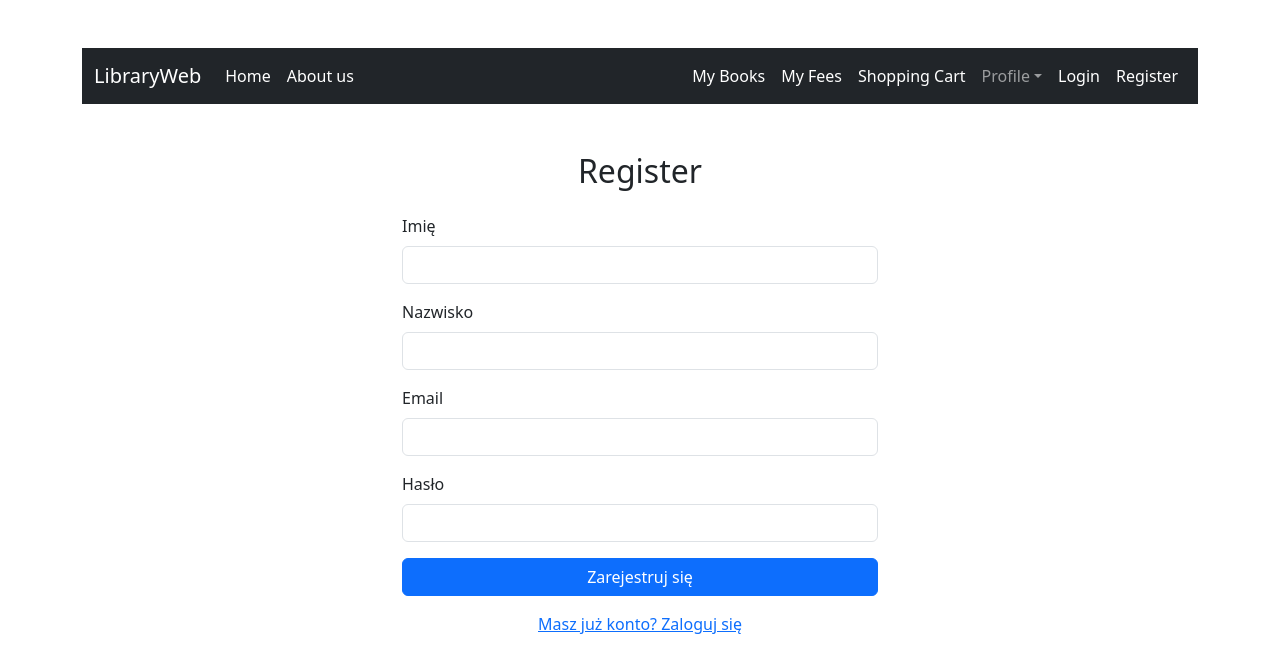
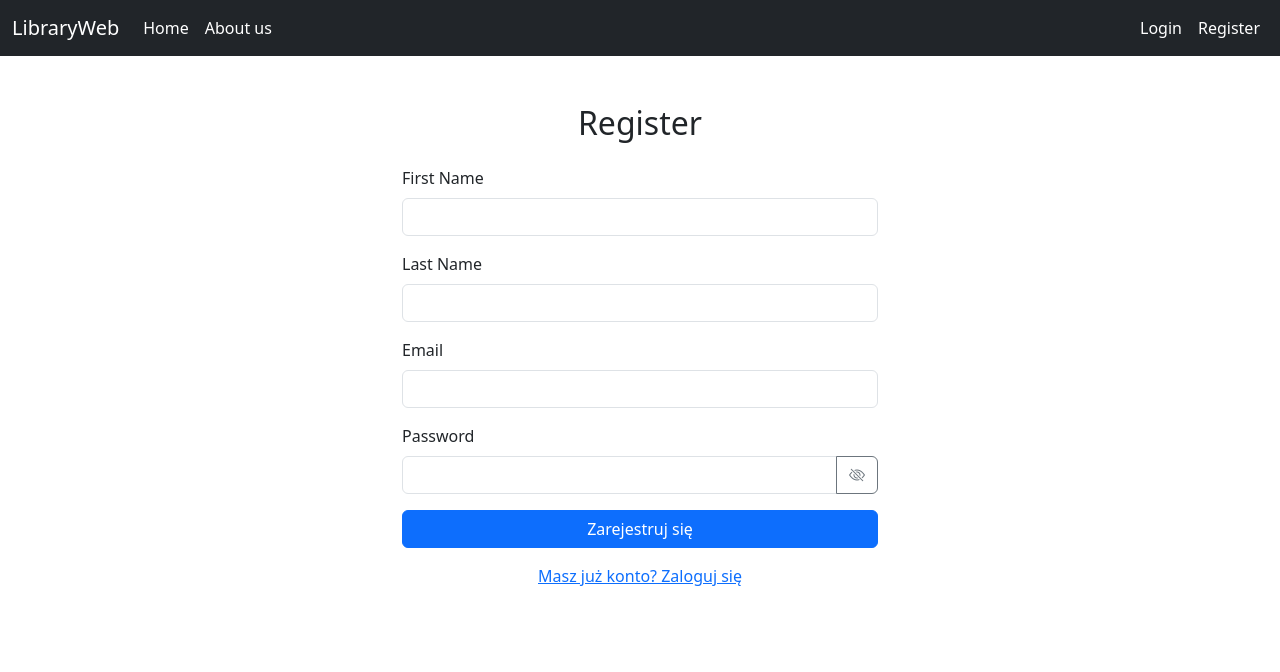
Before and after one commit to pterq/LibraryWeb, a React (Vite) app in the folder library-client/: page /register in a window 1280 px wide. Shown: the top 672 px of the page. Built offline with nearby package versions, Linux system fonts and the light colour scheme.

Commit message:
backend - login register

```diff
--- a/library-client/index.html
+++ b/library-client/index.html
@@ -4,6 +4,11 @@
 		<meta charset="UTF-8" />
 		<link rel="icon" type="image/svg+xml" href="/favicon.svg" />
 		<meta name="viewport" content="width=device-width, initial-scale=1.0" />
+		<link
+			rel="stylesheet"
+			href="https://cdn.jsdelivr.net/npm/bootstrap-icons@1.11.1/font/bootstrap-icons.css"
+		/>
+
 		<title>library-client</title>
 	</head>
 	<body>
--- a/library-client/src/App.tsx
+++ b/library-client/src/App.tsx
@@ -1,40 +1,88 @@
 import "./App.css";
 import "bootstrap/dist/css/bootstrap.min.css";
 import "bootstrap/dist/js/bootstrap.min.js";
+
 import { BrowserRouter as Router, Routes, Route } from "react-router-dom";
 
 import NavBar from "./component/common/NavBar";
 import AboutUsPage from "./component/common/AboutUsPage";
 import BooksPage from "./component/books/BooksPage";
+import UserBooksPage from "./component/books/UserBooksPage";
 import MyFeesPage from "./component/fees/MyFeesPage";
 import CartPage from "./component/shoppingCart/CartPage";
 import LogoutPage from "./component/login-register-logout/LogoutPage";
 import SettingsPage from "./component/user/SettingsPage";
 import LoginPage from "./component/login-register-logout/LoginPage";
 import RegisterPage from "./component/login-register-logout/RegisterPage";
+import BookCard from "./component/books/BookCard";
 
-import BookCard from "./component/books/BookCard";
+import { AuthProvider } from "./context/AuthContext";
+import ProtectedRoute from "./component/common/ProtectedRoute";
 
 function App() {
 	return (
-		<div className="container mt-5">
+		<AuthProvider>
 			<Router>
 				<NavBar />
-				<Routes>
-					<Route path="/" element={<BooksPage />} />
-					<Route path="/about-us" element={<AboutUsPage />} />
-					<Route path="/my-fees" element={<MyFeesPage />} />
-					<Route path="/shopping-cart" element={<CartPage />} />
-					<Route path="/settings" element={<SettingsPage />} />
-					<Route path="/logout" element={<LogoutPage />} />
 
-					<Route path="/login" element={<LoginPage />} />
-					<Route path="/register" element={<RegisterPage />} />
+				<div className="container mt-5">
+					<Routes>
+						{/* Public pages */}
+						<Route path="/" element={<BooksPage />} />
+						<Route path="/about-us" element={<AboutUsPage />} />
+						<Route path="/login" element={<LoginPage />} />
+						<Route path="/register" element={<RegisterPage />} />
+						<Route path="/book/:id" element={<BookCard />} />
 
-					<Route path="/book/:id" element={<BookCard />} />
-				</Routes>
+						{/* Protected pages */}
+						<Route
+							path="/my-books"
+							element={
+								<ProtectedRoute>
+									<UserBooksPage />
+								</ProtectedRoute>
+							}
+						/>
+
+						<Route
+							path="/my-fees"
+							element={
+								<ProtectedRoute>
+									<MyFeesPage />
+								</ProtectedRoute>
+							}
+						/>
+
+						<Route
+							path="/shopping-cart"
+							element={
+								<ProtectedRoute>
+									<CartPage />
+								</ProtectedRoute>
+							}
+						/>
+
+						<Route
+							path="/settings"
+							element={
+								<ProtectedRoute>
+									<SettingsPage />
+								</ProtectedRoute>
+							}
+						/>
+
+						<Route
+							path="/logout"
+							element={
+								<ProtectedRoute>
+									<LogoutPage />
+								</ProtectedRoute>
+							}
+						/>
+					</Routes>
+				</div>
 			</Router>
-		</div>
+		</AuthProvider>
 	);
 }
 
--- /dev/null
+++ b/library-client/src/component/books/UserBooksPage.tsx
@@ -0,0 +1,7 @@
+import React from "react";
+
+const UserBooksPage = () => {
+	return <div></div>;
+};
+
+export default UserBooksPage;
--- a/library-client/src/component/common/NavBar.tsx
+++ b/library-client/src/component/common/NavBar.tsx
@@ -1,6 +1,9 @@
 import { Link } from "react-router-dom";
+import { useAuth } from "../../context/AuthContext";
 
 const NavBar = () => {
+	const { token, logout } = useAuth();
+
 	return (
 		<div>
 			<nav className="navbar navbar-expand-lg navbar-dark bg-dark mb-5">
@@ -8,6 +11,7 @@ const NavBar = () => {
 					<Link className="navbar-brand" to={"/"}>
 						LibraryWeb
 					</Link>
+
 					<button
 						className="navbar-toggler"
 						type="button"
@@ -19,53 +23,45 @@ const NavBar = () => {
 					>
 						<span className="navbar-toggler-icon"></span>
 					</button>
+
 					<div className="collapse navbar-collapse" id="navbarSupportedContent">
 						<ul className="navbar-nav me-auto mb-2 mb-lg-0">
 							<li className="nav-item">
-								<Link className="nav-link active" aria-current="page" to={"/"}>
+								<Link className="nav-link active" to={"/"}>
 									Home
 								</Link>
 							</li>
 							<li className="nav-item">
-								<Link
-									className="nav-link active"
-									aria-current="page"
-									to={"/about-us"}
-								>
+								<Link className="nav-link active" to={"/about-us"}>
 									About us
 								</Link>
 							</li>
 						</ul>
+
 						<ul className="navbar-nav ms-auto mb-2 mb-lg-0 ">
+							{/* ZALOGOWANY */}
+
+							{token && (
+								<>
 									<li className="nav-item">
-								<Link
-									className="nav-link active"
-									aria-current="page"
-									to={"/my-books"}
-								>
+										<Link className="nav-link active" to={"/my-books"}>
 											My Books
 										</Link>
 									</li>
+
 									<li className="nav-item">
-								<Link
-									className="nav-link active"
-									aria-current="page"
-									to={"/my-fees"}
-								>
+										<Link className="nav-link active" to={"/my-fees"}>
 											My Fees
 										</Link>
 									</li>
+
 									<li className="nav-item">
-								<Link
-									className="nav-link active"
-									aria-current="page"
-									to={"/shopping-cart"}
-								>
+										<Link className="nav-link active" to={"/shopping-cart"}>
 											Shopping Cart
 										</Link>
 									</li>
 
-							<li className="nav-item dropdown">
+									<li className="nav-item dropdown d-flex align-items-center">
 										<Link
 											className="nav-link dropdown-toggle"
 											to={"#"}
@@ -73,6 +69,7 @@ const NavBar = () => {
 											data-bs-toggle="dropdown"
 											aria-expanded="false"
 										>
+											<i className="bi bi-person-circle text-white me-2"></i>
 											Profile
 										</Link>
 										<ul className="dropdown-menu">
@@ -82,7 +79,10 @@ const NavBar = () => {
 												</Link>
 											</li>
 											<li>
-										<Link className="dropdown-item" to={"/another-action"}>
+												<Link
+													className="dropdown-item"
+													to={"/another-action"}
+												>
 													Another action
 												</Link>
 											</li>
@@ -90,28 +90,31 @@ const NavBar = () => {
 												<hr className="dropdown-divider" />
 											</li>
 											<li>
-										<Link className="dropdown-item" to={"/logout"}>
+												<button className="dropdown-item" onClick={logout}>
 													Logout
-										</Link>
+												</button>
 											</li>
 										</ul>
 									</li>
+								</>
+							)}
 
+							{/* NIEZALOGOWANY */}
+							{!token && (
+								<>
 									<li className="nav-item">
-								<Link className="nav-link active" aria-current="page" to={"/login"}>
+										<Link className="nav-link active" to={"/login"}>
 											Login
 										</Link>
 									</li>
 
 									<li className="nav-item">
-								<Link
-									className="nav-link active"
-									aria-current="page"
-									to={"/register"}
-								>
+										<Link className="nav-link active" to={"/register"}>
 											Register
 										</Link>
 									</li>
+								</>
+							)}
 						</ul>
 					</div>
 				</div>
--- /dev/null
+++ b/library-client/src/component/common/ProtectedRoute.tsx
@@ -0,0 +1,15 @@
+import { Navigate } from "react-router-dom";
+import { useAuth } from "../../context/AuthContext";
+import type { JSX } from "react/jsx-runtime";
+
+const ProtectedRoute = ({ children }: { children: JSX.Element }) => {
+	const { token } = useAuth();
+
+	if (!token) {
+		return <Navigate to="/login" replace />;
+	}
+
+	return children;
+};
+
+export default ProtectedRoute;
--- a/library-client/src/component/login-register-logout/LoginPage.tsx
+++ b/library-client/src/component/login-register-logout/LoginPage.tsx
@@ -2,16 +2,16 @@ import React, { useState } from "react";
 import axios, { AxiosError } from "axios";
 import { Link } from "react-router-dom";
 
-// Typ danych wysyłanych do backendu
 interface LoginForm {
 	email: string;
 	password: string;
 }
 
-// Typ odpowiedzi z backendu (np. token JWT)
 interface LoginResponse {
-	token: string;
+	id: number;
 	email: string;
+	firstName: string;
+	lastName: string;
 }
 
 const LoginPage: React.FC = () => {
@@ -21,6 +21,7 @@ const LoginPage: React.FC = () => {
 	});
 
 	const [message, setMessage] = useState<string>("");
+	const [showPassword, setShowPassword] = useState<boolean>(false);
 
 	const handleChange = (e: React.ChangeEvent<HTMLInputElement>) => {
 		setForm({
@@ -40,9 +41,6 @@ const LoginPage: React.FC = () => {
 
 			setMessage("Logowanie zakończone sukcesem!");
 			console.log("Server response:", response.data);
-
-			// Możesz tu zapisać token do localStorage:
-			// localStorage.setItem("token", response.data.token);
 		} catch (error) {
 			const err = error as AxiosError;
 			console.error("Axios error:", err);
@@ -69,19 +67,30 @@ const LoginPage: React.FC = () => {
 				</div>
 
 				<div className="mb-3">
-					<label className="form-label">Hasło</label>
+					<label className="form-label">Password</label>
+
+					<div className="input-group">
 						<input
-						type="password"
+							type={showPassword ? "text" : "password"}
 							name="password"
 							className="form-control"
 							value={form.password}
 							onChange={handleChange}
 							required
 						/>
+
+						<button
+							type="button"
+							className="btn btn-outline-secondary"
+							onClick={() => setShowPassword((prev) => !prev)}
+						>
+							<i className={showPassword ? "bi bi-eye" : "bi bi-eye-slash"}></i>
+						</button>
+					</div>
 				</div>
 
 				<button type="submit" className="btn btn-primary w-100">
-					Zaloguj się
+					Login
 				</button>
 			</form>
 
--- a/library-client/src/component/login-register-logout/RegisterPage.tsx
+++ b/library-client/src/component/login-register-logout/RegisterPage.tsx
@@ -19,6 +19,8 @@ interface RegisterResponse {
 }
 
 const RegisterPage: React.FC = () => {
+	const [showPassword, setShowPassword] = useState<boolean>(false);
+
 	const [form, setForm] = useState<RegisterForm>({
 		firstName: "",
 		lastName: "",
@@ -60,7 +62,7 @@ const RegisterPage: React.FC = () => {
 
 			<form onSubmit={handleSubmit}>
 				<div className="mb-3">
-					<label className="form-label">Imię</label>
+					<label className="form-label">First Name</label>
 					<input
 						type="text"
 						name="firstName"
@@ -72,7 +74,7 @@ const RegisterPage: React.FC = () => {
 				</div>
 
 				<div className="mb-3">
-					<label className="form-label">Nazwisko</label>
+					<label className="form-label">Last Name</label>
 					<input
 						type="text"
 						name="lastName"
@@ -96,15 +98,26 @@ const RegisterPage: React.FC = () => {
 				</div>
 
 				<div className="mb-3">
-					<label className="form-label">Hasło</label>
+					<label className="form-label">Password</label>
+
+					<div className="input-group">
 						<input
-						type="password"
+							type={showPassword ? "text" : "password"}
 							name="password"
 							className="form-control"
 							value={form.password}
 							onChange={handleChange}
 							required
 						/>
+
+						<button
+							type="button"
+							className="btn btn-outline-secondary"
+							onClick={() => setShowPassword((prev) => !prev)}
+						>
+							<i className={showPassword ? "bi bi-eye" : "bi bi-eye-slash"}></i>
+						</button>
+					</div>
 				</div>
 
 				<button type="submit" className="btn btn-primary w-100">
--- /dev/null
+++ b/library-client/src/context/AuthContext.tsx
@@ -0,0 +1,31 @@
+import React, { createContext, useContext, useState, useEffect } from "react";
+
+interface AuthContextType {
+	token: string | null;
+	login: (token: string) => void;
+	logout: () => void;
+}
+
+const AuthContext = createContext<AuthContextType | null>(null);
+
+export const AuthProvider: React.FC<{ children: React.ReactNode }> = ({ children }) => {
+	const [token, setToken] = useState<string | null>(localStorage.getItem("token"));
+
+	const login = (newToken: string) => {
+		localStorage.setItem("token", newToken);
+		setToken(newToken);
+	};
+
+	const logout = () => {
+		localStorage.removeItem("token");
+		setToken(null);
+	};
+
+	return <AuthContext.Provider value={{ token, login, logout }}>{children}</AuthContext.Provider>;
+};
+
+export const useAuth = () => {
+	const ctx = useContext(AuthContext);
+	if (!ctx) throw new Error("useAuth must be used inside AuthProvider");
+	return ctx;
+};
```
Also changed, not shown: library-client/src/api/axiosClient.tsx (added, +15 -0 lines). Lines whose indentation alone changed are shown as unchanged.
